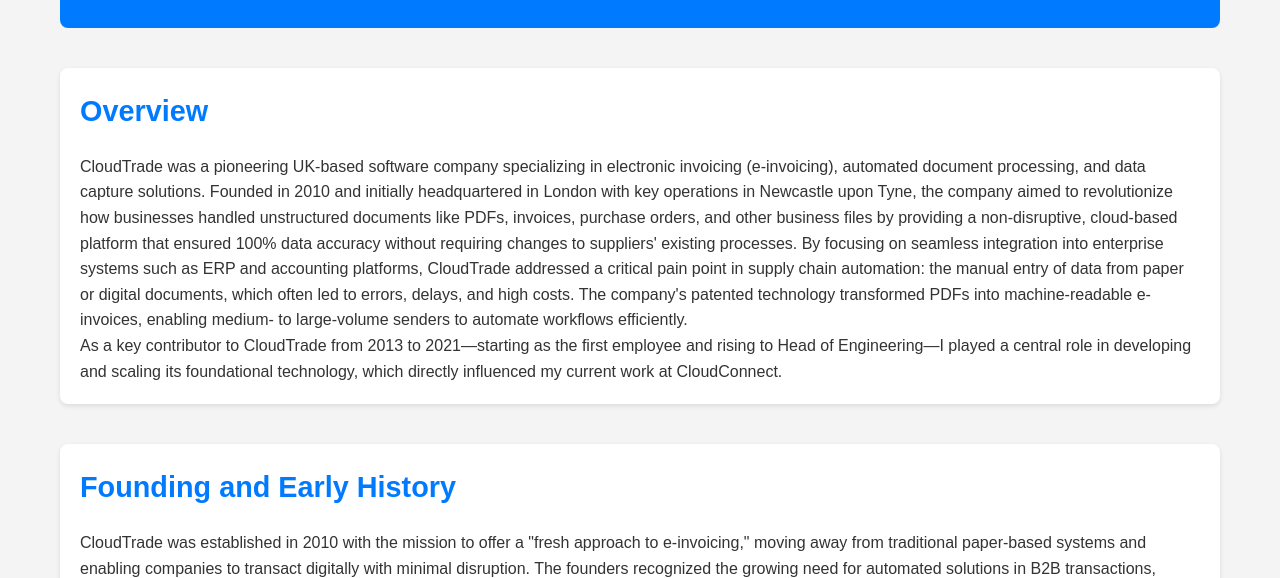
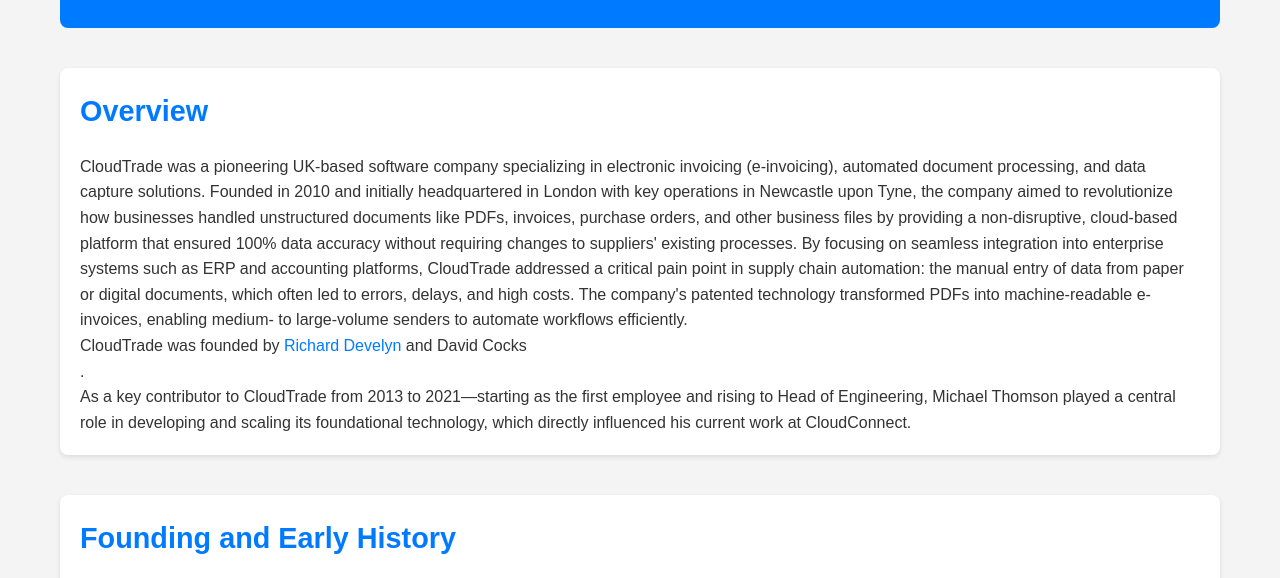
Before and after one commit to michaelthomsoncc/Me, a plain HTML site: page cloudtrade.html in a window 1280 px wide. Shown: the part 373-951 px from the top of the page. Drawn offline with Linux system fonts and the light colour scheme.

Commit message:
Update cloudtrade.html

```diff
--- a/cloudtrade.html
+++ b/cloudtrade.html
@@ -35,7 +35,8 @@
     <section id="introduction">
         <h2>Overview</h2>
         <p>CloudTrade was a pioneering UK-based software company specializing in electronic invoicing (e-invoicing), automated document processing, and data capture solutions. Founded in 2010 and initially headquartered in London with key operations in Newcastle upon Tyne, the company aimed to revolutionize how businesses handled unstructured documents like PDFs, invoices, purchase orders, and other business files by providing a non-disruptive, cloud-based platform that ensured 100% data accuracy without requiring changes to suppliers' existing processes. By focusing on seamless integration into enterprise systems such as ERP and accounting platforms, CloudTrade addressed a critical pain point in supply chain automation: the manual entry of data from paper or digital documents, which often led to errors, delays, and high costs. The company's patented technology transformed PDFs into machine-readable e-invoices, enabling medium- to large-volume senders to automate workflows efficiently.</p>
-        <p>As a key contributor to CloudTrade from 2013 to 2021—starting as the first employee and rising to Head of Engineering—I played a central role in developing and scaling its foundational technology, which directly influenced my current work at CloudConnect.</p>
+        <p>CloudTrade was founded by <a href="richard.html">Richard Develyn</a> and David Cocks</p>.
+        <p>As a key contributor to CloudTrade from 2013 to 2021—starting as the first employee and rising to Head of Engineering, Michael Thomson played a central role in developing and scaling its foundational technology, which directly influenced his current work at CloudConnect.</p>
     </section>
 
     <section id="founding">
@@ -71,7 +72,7 @@
     <section id="acquisition">
         <h2>Acquisition and Legacy</h2>
         <p>CloudTrade's success culminated in its acquisition by Advanced (now OneAdvanced), a leading UK provider of business software, on October 18, 2021 (with some sources citing October 14). Silverpeak acted as the exclusive financial advisor to CloudTrade, and the deal delivered a 4x return to Calculus investors. Post-acquisition, CloudTrade's technology was integrated into OneAdvanced's ecosystem, enhancing financial software solutions and continuing services like invoice data capture for SAP systems.</p>
-        <p>However, the core product was eventually shut down by Advanced. Key team members, including you, negotiated to reclaim the technology and relaunch it as CloudConnect in 2024, evolving it with advanced AI features like NLP and agentic AI for even greater accuracy and efficiency. CloudTrade's legacy lives on through this relaunch, influencing modern IDP solutions and demonstrating the value of resilient, accurate document automation in a digital economy.</p>
+        <p>However, the core product was eventually shut down by Advanced. Key team members, including Michael Thomson, Steve Britton and Calum Formby, negotiated to reclaim the technology and relaunch it as CloudConnect in 2024, evolving it with advanced AI features like NLP and agentic AI for even greater accuracy and efficiency. CloudTrade's legacy lives on through this relaunch, influencing modern IDP solutions and demonstrating the value of resilient, accurate document automation in a digital economy.</p>
     </section>
 
     <footer>
```
